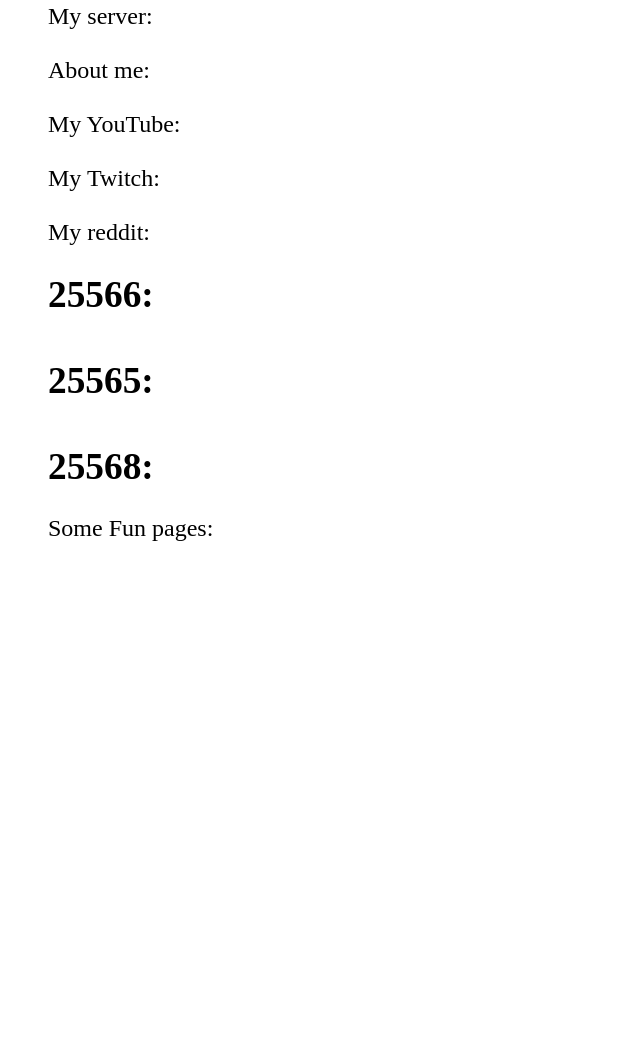
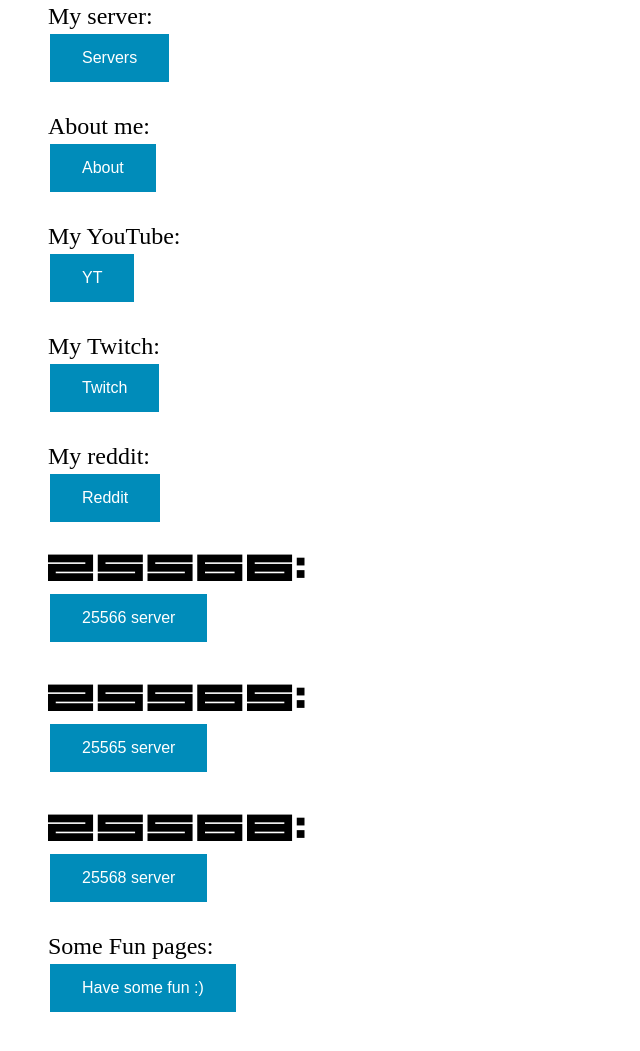
Before and after one commit to philipbox-dev/philipbox.github.io, a plain HTML site: page index.html in a window 1280 px wide. Shown: the part 231-1282 px from the top of the page, without its empty margins (0-640 px from the left). Before the commit the page ends 848 px from the top, so only its background shows below. Drawn offline with Linux system fonts and the light colour scheme.

Commit message:
reloaded again

```diff
--- a/index.html
+++ b/index.html
@@ -34,12 +34,33 @@
     span.heading_numbering { margin-right: 0.8rem; }* { margin:0;}
     .fr1 { font-size:12pt; font-family:'Liberation Serif'; vertical-align:top; writing-mode:horizontal-tb; direction:ltr; }
     .P1 { font-size:18pt; font-family:'Liberation Serif'; writing-mode:horizontal-tb; direction:ltr;}
-    .P2 { font-size:28pt; font-family:'Minecraft Ten v2'; writing-mode:horizontal-tb; direction:ltr;font-weight:bold; }
+    .P2 {
+        font-size:28pt;
+         font-family: o4b;
+    src: url(./Fonts/o4b.ttf);
+
+    writing-mode:horizontal-tb; direction:ltr;font-weight:bold; }
+    @font-face {
+  font-family: o4b;
+    src: url(./Fonts/o4b.ttf);
+}
     .Standard { font-size:12pt; font-family:'Liberation Serif'; writing-mode:horizontal-tb; direction:ltr;}
     .T2 { color:#c9211e; }
     .T7 { color:#468a1a; }
     /* ODF styles with no properties representable as CSS:
      { } */
+     .button {
+              background-color: #008CBA; /* Green */
+              border: none;
+              color: white;
+              padding: 15px 32px;
+              text-align: center;
+              text-decoration: none;
+              display: inline-block;
+              font-size: 16px;
+              margin: 4px 2px;
+              cursor: pointer;
+            }
 </style>
 </head>
 
@@ -54,22 +75,49 @@
 <p class="P1">This is my site, here you can find a lot of things that you may like!</p>
 <p class="P1"> </p>
 <p class="P1">My server:</p>
+<a href="https://philipbox-dev.github.io/philipboxmc.github.io/index.html">
+    <button class="button">Servers</button>
+</a>
 <p class="P1"> </p>
 <p class="P1">About me:</p>
+<a href="./about.html">
+    <button class="button">About</button>
+</a>
 <p class="P1"> </p>
 <p class="P1">My YouTube:</p>
+<a href="https://www.youtube.com/channel/UC4xvGUeOn_HRkXc8zQP7t4w">
+    <button class="button">YT</button>
+</a>
 <p class="P1"> </p>
 <p class="P1">My Twitch:</p>
+<a href="https://www.twitch.tv/philipboxmos">
+    <button class="button">Twitch</button>
+</a>
 <p class="P1"> </p>
 <p class="P1">My reddit:</p>
+<a href="https://www.reddit.com/user/philipboxmoscow">
+    <button class="button">Reddit</button>
+</a>
 <p class="P1"> </p>
 <p class="P2">25566:</p>
+<a href="./25566.html">
+    <button class="button">25566 server</button>
+</a>
 <p class="P2"> </p>
 <p class="P2">25565:</p>
+<a href="./25565.html">
+    <button class="button">25565 server</button>
+</a>
 <p class="P2"> </p>
 <p class="P2">25568:</p>
+<a href="./25568.html">
+    <button class="button">25568 server</button>
+</a>
 <p class="P1"> </p>
 <p class="P1">Some Fun pages:</p>
+<a href="https://neal.fun">
+    <button class="button">Have some fun :)</button>
+</a>
 <p class="P1"> </p></body>
 
 </html>
```
Also changed, not shown: 25565.html (added, +12 -0 lines), 25566.html (added, +12 -0 lines), 25568.html (added, +12 -0 lines), about.html (added, +12 -0 lines), reddit.html (added, +12 -0 lines), servers.html (added, +12 -0 lines), twitch.html (added, +12 -0 lines), yt.html (added, +12 -0 lines).
